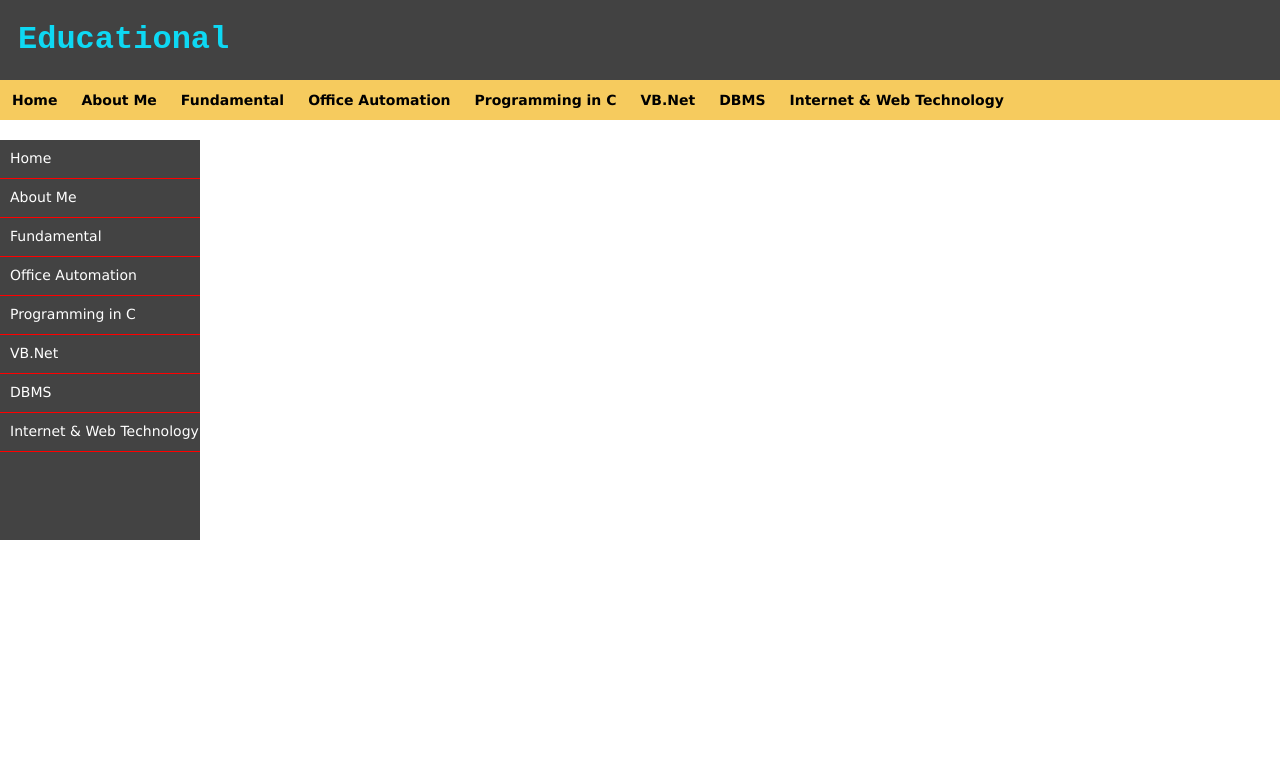
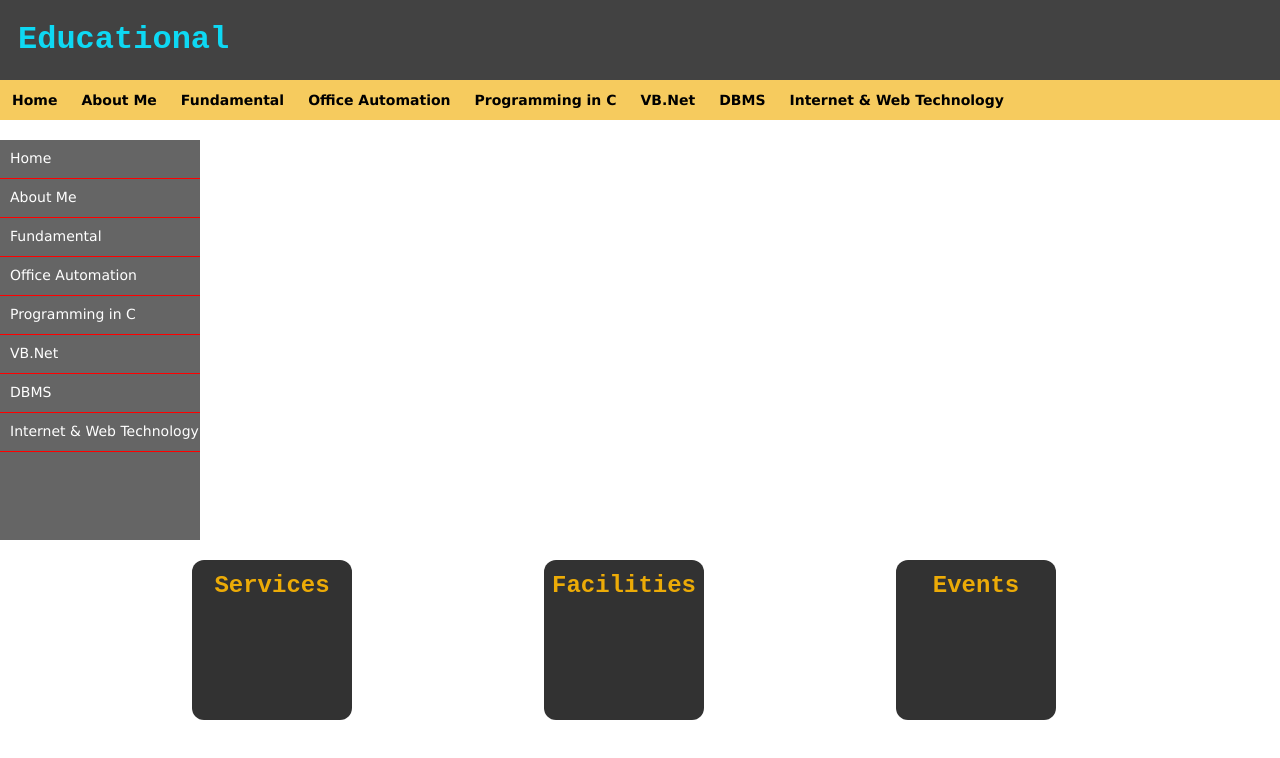
Before and after one commit to anilkumarsoni1/edu, a plain HTML site: page index.html in a window 1280 px wide. Drawn offline with Linux system fonts and the light colour scheme.

Commit message:
Add files via upload

```diff
--- a/CSS/style.css
+++ b/CSS/style.css
@@ -57,7 +57,7 @@
 .aside{
     height: 400px;
     width: 200px;
-    background-color: rgba(8, 8, 8, 0.76);
+    background-color: rgba(8, 8, 8, 0.623);
 }
 .aside .asideul .asideli{
     list-style: none;
@@ -78,3 +78,26 @@
     background-color: orange;
     display: block;
 }
+.container{
+    height: 200px;
+    width: 100%;
+
+}
+.container .card{
+    height: 160px;
+    width: 160px;
+    background-color: rgba(10, 10, 10, 0.836);
+    float: left;
+    margin-top: 20px;
+    margin-left: 15%;
+    border-radius: 12px;
+}
+.container .card .c{
+    color: rgb(236, 171, 7);
+    text-align: center;
+    margin-top: 12px;
+}
+.container .card:hover{
+  background-color: rgba(0, 0, 0, 0.527);
+  transition: 0.4s ease-in-out;
+}
--- a/index.html
+++ b/index.html
@@ -42,5 +42,16 @@
             <li class="asideli"><a href="#">Internet & Web Technology</a></li>
         </ul>
     </div>
+    <div class="container">
+        <div class="card">
+           <h2 class="c">Services</h2>
+        </div>
+        <div class="card">
+            <h2 class="c">Facilities</h2>
+        </div>
+        <div class="card">
+            <h2 class="c">Events</h2>
+        </div>
+    </div>
 </body>
 </html>
```
